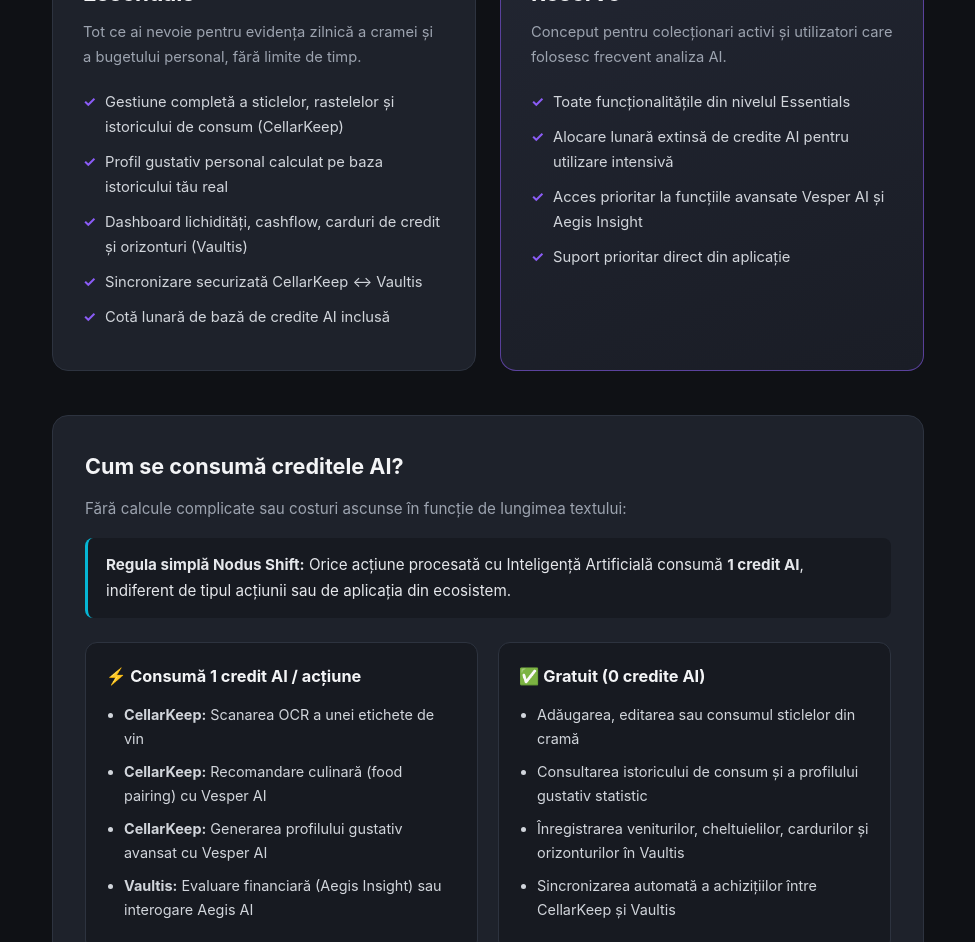
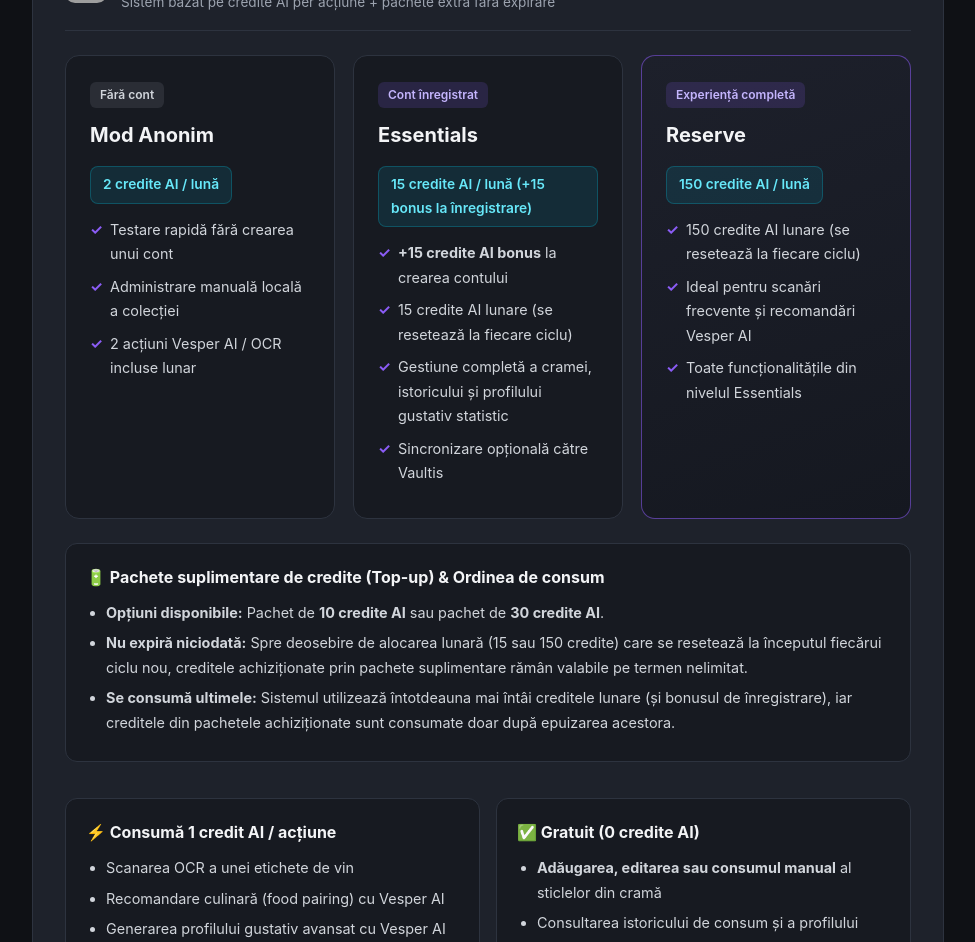
Before and after one commit to NodusShift/nodusshift.github.io, a plain HTML site: page plans.html in a window 1280 px wide. Shown: the part 527-1469 px from the top of the page, without its empty margins (152-1127 px from the left). Drawn offline with Linux system fonts and the light colour scheme; grey boxes are pictures that could not be loaded.

Commit message:
Revise plans page layout and content
Updated title and modified layout styles for better presentation. Adjusted AI credit information and added quick navigation links.

```diff
--- a/plans.html
+++ b/plans.html
@@ -3,7 +3,7 @@
 <head>
     <meta charset="UTF-8">
     <meta name="viewport" content="width=device-width, initial-scale=1.0">
-    <title>Planuri &amp; Credite AI — Nodus Shift</title>
+    <title>Planuri &amp; Utilizare AI — Nodus Shift</title>
     <link rel="icon" type="image/png" href="nodus-logo.png">
     <style>
         :root {
@@ -14,16 +14,18 @@
             --text-secondary: #9ca3af;
             --accent-primary: #8b5cf6;
             --cyan-accent: #06b6d4;
+            --emerald-accent: #10b981;
             --border-color: #2d333f;
         }
         * { margin: 0; padding: 0; box-sizing: border-box; }
+        html { scroll-behavior: smooth; }
         body {
             font-family: -apple-system, BlinkMacSystemFont, "Segoe UI", Roboto, Helvetica, Arial, sans-serif;
             background-color: var(--bg-primary);
             color: var(--text-primary);
             line-height: 1.7;
         }
-        .container { max-width: 920px; margin: 0 auto; padding: 40px 24px 80px; }
+        .container { max-width: 960px; margin: 0 auto; padding: 40px 24px 80px; }
         .back-link {
             display: inline-block;
             color: var(--accent-primary);
@@ -32,9 +34,7 @@
             margin-bottom: 24px;
             font-size: 0.95rem;
         }
-        .header-block {
-            margin-bottom: 36px;
-        }
+        .header-block { margin-bottom: 28px; }
         .header-block h1 {
             font-size: clamp(1.8rem, 4vw, 2.35rem);
             letter-spacing: -0.02em;
@@ -43,64 +43,124 @@
         .header-block p {
             color: var(--text-secondary);
             font-size: 1rem;
-            max-width: 720px;
+            max-width: 760px;
         }
         .testing-banner {
             background-color: rgba(16, 185, 129, 0.1);
             border: 1px solid rgba(16, 185, 129, 0.28);
             border-radius: 12px;
             padding: 16px 20px;
-            margin-bottom: 36px;
+            margin-bottom: 28px;
             font-size: 0.93rem;
             color: #d1fae5;
         }
+        .quick-jump {
+            display: flex;
+            flex-wrap: wrap;
+            gap: 12px;
+            margin-bottom: 40px;
+        }
+        .jump-btn {
+            display: inline-flex;
+            align-items: center;
+            gap: 8px;
+            padding: 9px 16px;
+            border-radius: 10px;
+            background-color: var(--bg-card);
+            border: 1px solid var(--border-color);
+            color: var(--text-primary);
+            text-decoration: none;
+            font-size: 0.9rem;
+            font-weight: 600;
+            transition: border-color 0.2s ease;
+        }
+        .jump-btn:hover { border-color: var(--accent-primary); }
+
+        /* App Sections */
+        .app-section {
+            background-color: var(--bg-card);
+            border: 1px solid var(--border-color);
+            border-radius: 18px;
+            padding: 32px;
+            margin-bottom: 40px;
+        }
+        .app-section-header {
+            display: flex;
+            align-items: center;
+            gap: 14px;
+            margin-bottom: 12px;
+            padding-bottom: 16px;
+            border-bottom: 1px solid var(--border-color);
+        }
+        .app-section-header img {
+            width: 42px;
+            height: 42px;
+            border-radius: 10px;
+            object-fit: cover;
+        }
+        .app-section-header h2 {
+            font-size: 1.5rem;
+            letter-spacing: -0.02em;
+        }
+        .app-section-header span {
+            display: block;
+            font-size: 0.85rem;
+            color: var(--text-secondary);
+        }
+
         .tiers-grid {
             display: grid;
-            grid-template-columns: repeat(auto-fit, minmax(300px, 1fr));
-            gap: 24px;
-            margin-bottom: 44px;
+            grid-template-columns: repeat(auto-fit, minmax(260px, 1fr));
+            gap: 18px;
+            margin: 24px 0;
         }
         .tier-card {
-            background-color: var(--bg-card);
+            background-color: var(--bg-secondary);
             border: 1px solid var(--border-color);
-            border-radius: 16px;
-            padding: 30px;
-            display: flex;
-            flex-direction: column;
-            justify-content: space-between;
+            border-radius: 14px;
+            padding: 24px;
         }
         .tier-card.featured {
             border-color: rgba(139, 92, 246, 0.55);
-            background: linear-gradient(160deg, #222632, #1a1d26);
+            background: linear-gradient(160deg, #1d202b, #151820);
         }
         .tier-badge {
             display: inline-block;
-            width: fit-content;
             font-size: 0.75rem;
             font-weight: 600;
-            padding: 4px 10px;
+            padding: 3px 10px;
             border-radius: 6px;
             background-color: rgba(139, 92, 246, 0.16);
             color: #c4b5fd;
-            margin-bottom: 12px;
+            margin-bottom: 10px;
         }
-        .tier-card h2 {
-            font-size: 1.4rem;
-            margin-bottom: 8px;
+        .tier-badge.neutral {
+            background-color: rgba(156, 163, 175, 0.14);
+            color: #d1d5db;
         }
-        .tier-subtitle {
-            color: var(--text-secondary);
-            font-size: 0.92rem;
-            margin-bottom: 20px;
+        .tier-card h3 {
+            font-size: 1.25rem;
+            margin-bottom: 6px;
+        }
+        .quota-pill {
+            display: inline-block;
+            margin: 8px 0 14px;
+            padding: 6px 12px;
+            border-radius: 8px;
+            background-color: rgba(6, 182, 212, 0.12);
+            border: 1px solid rgba(6, 182, 212, 0.28);
+            color: #67e8f9;
+            font-size: 0.86rem;
+            font-weight: 600;
         }
         .feature-list {
             list-style: none;
-            font-size: 0.92rem;
+            font-size: 0.9rem;
             color: #d1d5db;
         }
         .feature-list li {
-            margin-bottom: 10px;
-            padding-left: 22px;
+            margin-bottom: 8px;
+            padding-left: 20px;
             position: relative;
         }
         .feature-list li::before {
@@ -110,55 +170,40 @@
             color: var(--accent-primary);
             font-weight: bold;
         }
-        .credits-box {
-            background-color: var(--bg-card);
-            border: 1px solid var(--border-color);
-            border-radius: 16px;
-            padding: 32px;
-            margin-bottom: 28px;
-        }
-        .credits-box h2 {
-            font-size: 1.35rem;
-            margin-bottom: 12px;
-        }
-        .rule-highlight {
-            background-color: var(--bg-secondary);
-            border-left: 3px solid var(--cyan-accent);
-            border-radius: 8px;
-            padding: 14px 18px;
-            margin: 16px 0 24px;
-            font-size: 0.95rem;
-            color: #e5e7eb;
-        }
-        .actions-split {
-            display: grid;
-            grid-template-columns: repeat(auto-fit, minmax(280px, 1fr));
-            gap: 20px;
-        }
-        .action-col {
+
+        .info-panel {
             background-color: var(--bg-secondary);
             border: 1px solid var(--border-color);
             border-radius: 12px;
             padding: 20px;
+            margin-top: 18px;
         }
-        .action-col h3 {
-            font-size: 1.02rem;
-            margin-bottom: 12px;
+        .info-panel h4 {
+            font-size: 1rem;
+            margin-bottom: 10px;
             color: #f3f4f6;
         }
-        .action-col ul {
-            padding-left: 18px;
+        .info-panel p, .info-panel li {
+            font-size: 0.9rem;
             color: #d1d5db;
-            font-size: 0.9rem;
         }
-        .action-col li {
-            margin-bottom: 8px;
+        .info-panel ul {
+            padding-left: 20px;
+            margin-top: 8px;
+        }
+        .info-panel li { margin-bottom: 6px; }
+
+        .actions-split {
+            display: grid;
+            grid-template-columns: repeat(auto-fit, minmax(260px, 1fr));
+            gap: 16px;
+            margin-top: 18px;
         }
         .data-guarantee {
             color: var(--text-secondary);
             font-size: 0.88rem;
             text-align: center;
-            margin-top: 24px;
+            margin-top: 12px;
         }
     </style>
 </head>
@@ -169,86 +214,150 @@
         <div class="header-block">
             <h1>Planuri de utilizare &amp; Credite AI</h1>
             <p>
-                Aplicațiile Nodus Shift sunt construite astfel încât funcțiile de bază de organizare să rămână mereu rapide și accesibile, iar procesările avansate cu inteligență artificială să funcționeze transparent, pe bază de credite.
+                Fiecare aplicație din ecosistemul Nodus Shift are un mecanism transparent de alocare a resurselor AI, adaptat specificului său. Funcțiile de administrare manuală rămân disponibile fără restricții.
             </p>
         </div>
 
         <div class="testing-banner">
-            <strong>Status curent (Open Testing / Early Access):</strong> În perioada de testare publică, abonamentele comerciale nu sunt încă activate. Utilizatorii primesc acces promoțional gratuit pentru a testa atât funcțiile standard, cât și asistenții AI (Vesper AI și Aegis AI).
+            <strong>Status curent (Open Testing / Early Access):</strong> În perioada de testare publică, abonamentele comerciale și achizițiile din aplicație nu sunt încă activate. Utilizatorii primesc acces promoțional gratuit pentru a testa funcționalitățile aplicațiilor.
         </div>
 
-        <!-- Tiers Comparison -->
-        <section class="tiers-grid">
-            <article class="tier-card">
+        <nav class="quick-jump" aria-label="Navigare rapidă aplicații">
+            <a href="#cellarkeep-plans" class="jump-btn">🍷 CellarKeep — Planuri &amp; Credite</a>
+            <a href="#vaultis-plans" class="jump-btn">📊 Vaultis — Planuri &amp; Sesiuni Aegis AI</a>
+        </nav>
+
+        <!-- ==================== CELLARKEEP ==================== -->
+        <section id="cellarkeep-plans" class="app-section">
+            <div class="app-section-header">
+                <img src="cellarkeep-icon.png" alt="CellarKeep">
                 <div>
-                    <span class="tier-badge">Nivel de bază</span>
-                    <h2>Essentials</h2>
-                    <p class="tier-subtitle">
-                        Tot ce ai nevoie pentru evidența zilnică a cramei și a bugetului personal, fără limite de timp.
-                    </p>
+                    <h2>CellarKeep</h2>
+                    <span>Sistem bazat pe credite AI per acțiune + pachete extra fără expirare</span>
+                </div>
+            </div>
+
+            <div class="tiers-grid">
+                <!-- Anonymous -->
+                <article class="tier-card">
+                    <span class="tier-badge neutral">Fără cont</span>
+                    <h3>Mod Anonim</h3>
+                    <div class="quota-pill">2 credite AI / lună</div>
                     <ul class="feature-list">
-                        <li>Gestiune completă a sticlelor, rastelelor și istoricului de consum (CellarKeep)</li>
-                        <li>Profil gustativ personal calculat pe baza istoricului tău real</li>
-                        <li>Dashboard lichidități, cashflow, carduri de credit și orizonturi (Vaultis)</li>
-                        <li>Sincronizare securizată CellarKeep &harr; Vaultis</li>
-                        <li>Cotă lunară de bază de credite AI inclusă</li>
+                        <li>Testare rapidă fără crearea unui cont</li>
+                        <li>Administrare manuală locală a colecției</li>
+                        <li>2 acțiuni Vesper AI / OCR incluse lunar</li>
                     </ul>
-                </div>
-            </article>
+                </article>
 
-            <article class="tier-card featured">
-                <div>
+                <!-- Essentials -->
+                <article class="tier-card">
+                    <span class="tier-badge">Cont înregistrat</span>
+                    <h3>Essentials</h3>
+                    <div class="quota-pill">15 credite AI / lună (+15 bonus la înregistrare)</div>
+                    <ul class="feature-list">
+                        <li><strong>+15 credite AI bonus</strong> la crearea contului</li>
+                        <li>15 credite AI lunare (se resetează la fiecare ciclu)</li>
+                        <li>Gestiune completă a cramei, istoricului și profilului gustativ statistic</li>
+                        <li>Sincronizare opțională către Vaultis</li>
+                    </ul>
+                </article>
+
+                <!-- Reserve -->
+                <article class="tier-card featured">
                     <span class="tier-badge">Experiență completă</span>
-                    <h2>Reserve</h2>
-                    <p class="tier-subtitle">
-                        Conceput pentru colecționari activi și utilizatori care folosesc frecvent analiza AI.
-                    </p>
+                    <h3>Reserve</h3>
+                    <div class="quota-pill">150 credite AI / lună</div>
                     <ul class="feature-list">
+                        <li>150 credite AI lunare (se resetează la fiecare ciclu)</li>
+                        <li>Ideal pentru scanări frecvente și recomandări Vesper AI</li>
                         <li>Toate funcționalitățile din nivelul Essentials</li>
-                        <li>Alocare lunară extinsă de credite AI pentru utilizare intensivă</li>
-                        <li>Acces prioritar la funcțiile avansate Vesper AI și Aegis Insight</li>
-                        <li>Suport prioritar direct din aplicație</li>
                     </ul>
-                </div>
-            </article>
-        </section>
+                </article>
+            </div>
 
-        <!-- AI Credits Logic -->
-        <section class="credits-box">
-            <h2>Cum se consumă creditele AI?</h2>
-            <p style="color: var(--text-secondary); font-size: 0.95rem;">
-                Fără calcule complicate sau costuri ascunse în funcție de lungimea textului:
-            </p>
-
-            <div class="rule-highlight">
-                <strong>Regula simplă Nodus Shift:</strong> Orice acțiune procesată cu Inteligență Artificială consumă <strong>1 credit AI</strong>, indiferent de tipul acțiunii sau de aplicația din ecosistem.
+            <!-- Extra Packs & Consumption Logic -->
+            <div class="info-panel">
+                <h4>🔋 Pachete suplimentare de credite (Top-up) &amp; Ordinea de consum</h4>
+                <ul>
+                    <li><strong>Opțiuni disponibile:</strong> Pachet de <strong>10 credite AI</strong> sau pachet de <strong>30 credite AI</strong>.</li>
+                    <li><strong>Nu expiră niciodată:</strong> Spre deosebire de alocarea lunară (15 sau 150 credite) care se resetează la începutul fiecărui ciclu nou, creditele achiziționate prin pachete suplimentare rămân valabile pe termen nelimitat.</li>
+                    <li><strong>Se consumă ultimele:</strong> Sistemul utilizează întotdeauna mai întâi creditele lunare (și bonusul de înregistrare), iar creditele din pachetele achiziționate sunt consumate doar după epuizarea acestora.</li>
+                </ul>
             </div>
 
             <div class="actions-split">
-                <div class="action-col">
-                    <h3>⚡ Consumă 1 credit AI / acțiune</h3>
+                <div class="info-panel">
+                    <h4>⚡ Consumă 1 credit AI / acțiune</h4>
                     <ul>
-                        <li><strong>CellarKeep:</strong> Scanarea OCR a unei etichete de vin</li>
-                        <li><strong>CellarKeep:</strong> Recomandare culinară (food pairing) cu Vesper AI</li>
-                        <li><strong>CellarKeep:</strong> Generarea profilului gustativ avansat cu Vesper AI</li>
-                        <li><strong>Vaultis:</strong> Evaluare financiară (Aegis Insight) sau interogare Aegis AI</li>
+                        <li>Scanarea OCR a unei etichete de vin</li>
+                        <li>Recomandare culinară (food pairing) cu Vesper AI</li>
+                        <li>Generarea profilului gustativ avansat cu Vesper AI</li>
                     </ul>
                 </div>
-
-                <div class="action-col">
-                    <h3>✅ Gratuit (0 credite AI)</h3>
+                <div class="info-panel">
+                    <h4>✅ Gratuit (0 credite AI)</h4>
                     <ul>
-                        <li>Adăugarea, editarea sau consumul sticlelor din cramă</li>
+                        <li><strong>Adăugarea, editarea sau consumul manual</strong> al sticlelor din cramă</li>
                         <li>Consultarea istoricului de consum și a profilului gustativ statistic</li>
-                        <li>Înregistrarea veniturilor, cheltuielilor, cardurilor și orizonturilor în Vaultis</li>
-                        <li>Sincronizarea automată a achizițiilor între CellarKeep și Vaultis</li>
+                        <li>Sincronizarea achizițiilor de vinuri către Vaultis</li>
                     </ul>
                 </div>
             </div>
         </section>
 
+        <!-- ==================== VAULTIS ==================== -->
+        <section id="vaultis-plans" class="app-section">
+            <div class="app-section-header">
+                <img src="vaultis-icon.png" alt="Vaultis">
+                <div>
+                    <h2>Vaultis</h2>
+                    <span>Sistem bazat pe sesiuni de conversație și mesaje cu Aegis AI</span>
+                </div>
+            </div>
+
+            <p style="color: var(--text-secondary); font-size: 0.93rem; margin-top: 14px;">
+                Pentru securitatea și sincronizarea datelor financiare, Vaultis necesită autentificarea într-un cont (nu există mod anonim) și nu utilizează pachete suplimentare de credite.
+            </p>
+
+            <div class="tiers-grid">
+                <!-- Explorer -->
+                <article class="tier-card">
+                    <span class="tier-badge neutral">Freemium</span>
+                    <h3>Explorer</h3>
+                    <div class="quota-pill">5 chat-uri / lună &bull; max. 3 mesaje / chat</div>
+                    <ul class="feature-list">
+                        <li>Dashboard complet de lichidități și urmărire orizonturi</li>
+                        <li>Modul Cashflow: venituri multiple, cont curent, carduri de credit și arhivă</li>
+                        <li>Sincronizare automată a achizițiilor din CellarKeep</li>
+                        <li>5 sesiuni lunare Aegis AI (până la 3 mesaje per sesiune)</li>
+                    </ul>
+                </article>
+
+                <!-- Aegis PRO -->
+                <article class="tier-card featured">
+                    <span class="tier-badge">Avansat</span>
+                    <h3>Aegis PRO</h3>
+                    <div class="quota-pill">30 chat-uri / lună &bull; max. 45 mesaje / chat</div>
+                    <ul class="feature-list">
+                        <li>30 sesiuni lunare Aegis AI (până la 45 mesaje per sesiune)</li>
+                        <li>Analize detaliate de cashflow și scenarii financiare extinse</li>
+                        <li>Toate funcționalitățile din planul Explorer</li>
+                    </ul>
+                </article>
+            </div>
+
+            <div class="info-panel">
+                <h4>✅ Ce este complet gratuit (fără consum de sesiuni AI)</h4>
+                <ul>
+                    <li><strong>Administrarea manuală completă</strong> a veniturilor, contului curent, cardurilor de credit, cheltuielilor, arhivei și obiectivelor („Orizonturi”).</li>
+                    <li>Vizualizarea Dashboard-ului de lichidități și recepționarea automată a cheltuielilor sincronizate din CellarKeep.</li>
+                </ul>
+            </div>
+        </section>
+
         <p class="data-guarantee">
-            Datele tale rămân întotdeauna ale tale: dacă îți epuizezi creditele AI într-o lună sau revii la planul gratuit, aplicațiile continuă să funcționeze normal pentru administrarea manuală, iar înregistrările tale nu sunt șterse niciodată.
+            Datele tale îți aparțin întotdeauna: indiferent de planul utilizat sau dacă atingi limita lunară AI, poți continua oricând administrarea manuală a cramei și a bugetului fără pierderea datelor.
         </p>
     </div>
 </body>
```
